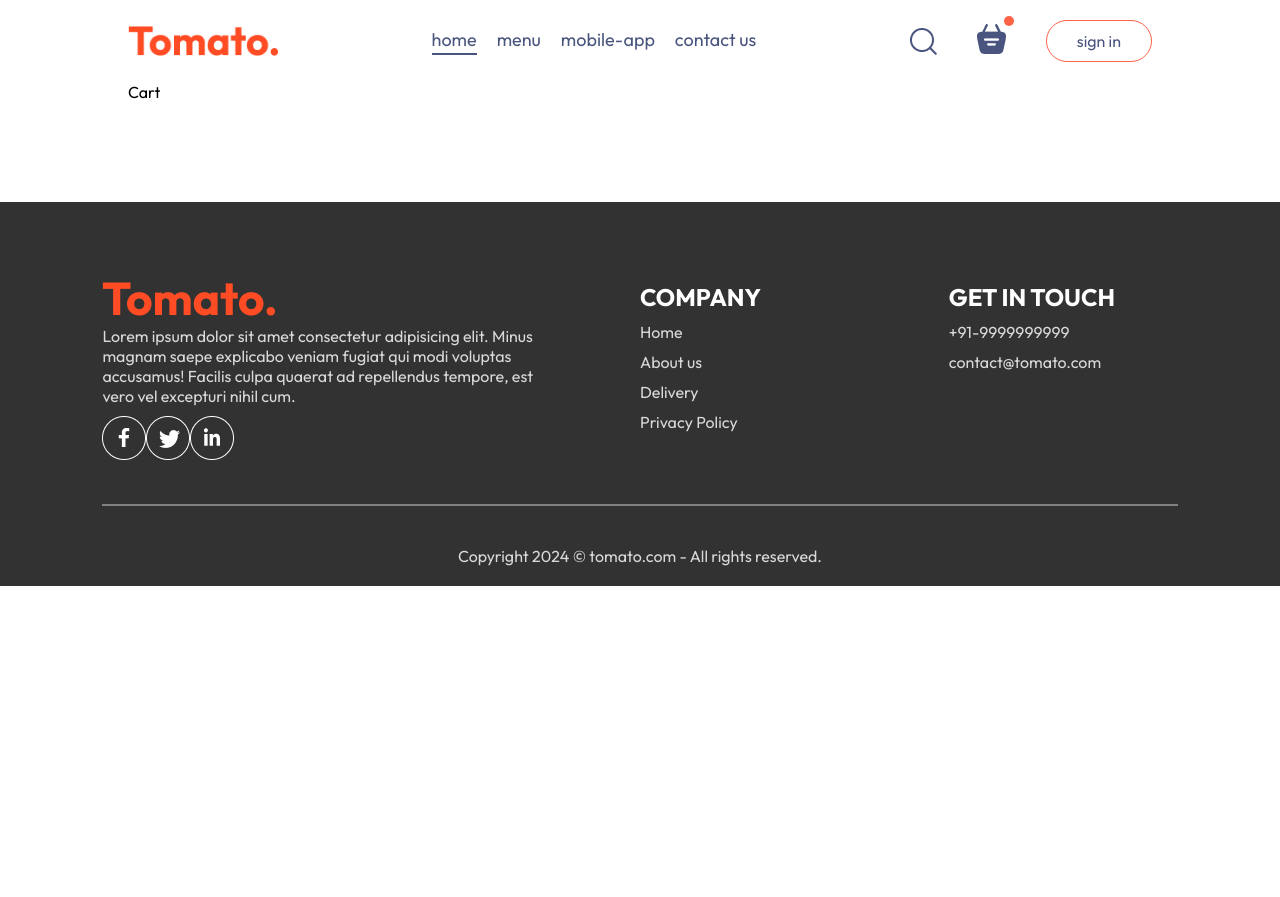
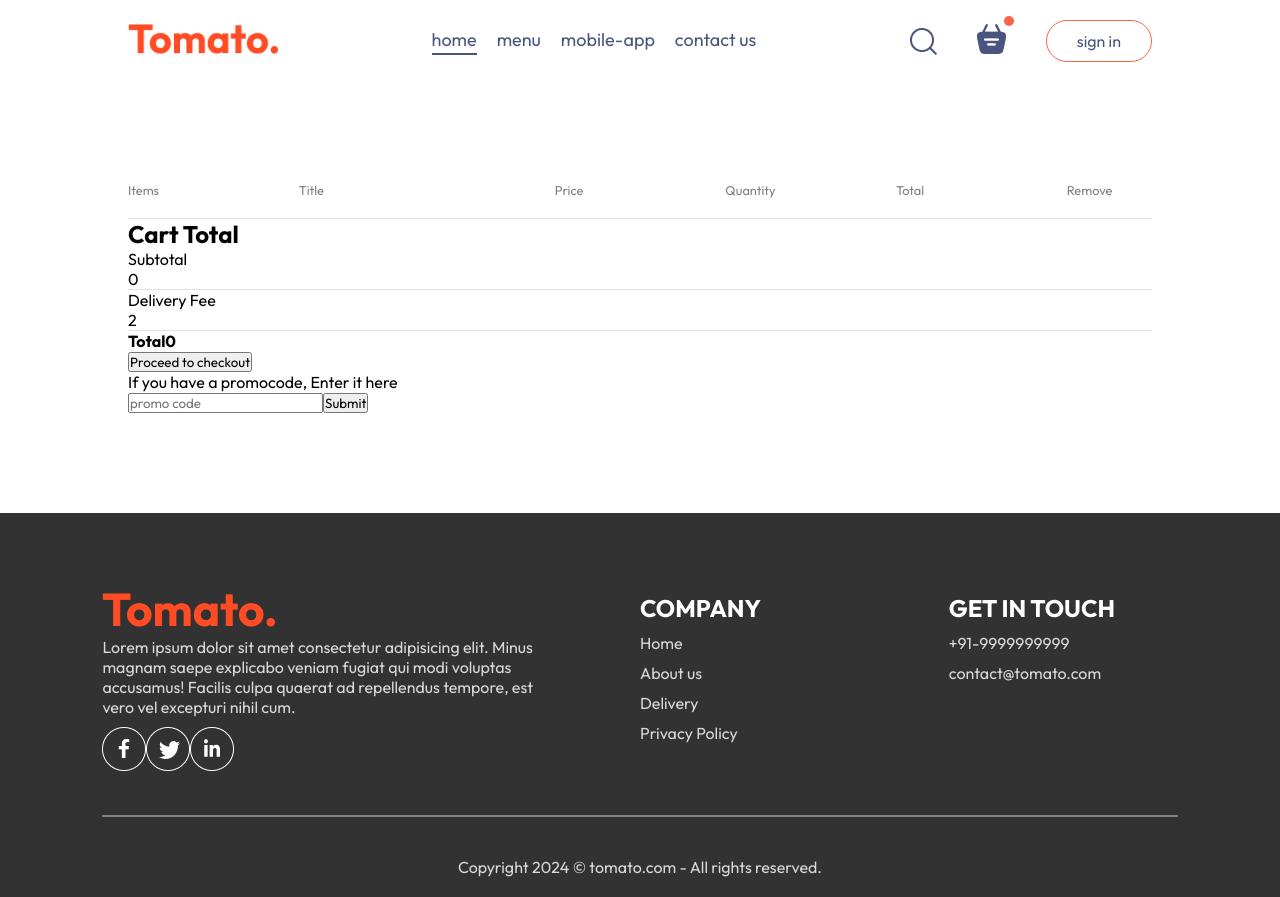
Before and after one commit to akhildhanesh/food-delivery-app, a React (Vite) app: page /cart in a window 1280 px wide. Before the commit the page ends 800 px from the top, so only its background shows below. Built offline with nearby package versions, Linux system fonts and the light colour scheme.

Commit message:
fix: build failed

```diff
--- a/src/components/Navbar/Navbar.jsx
+++ b/src/components/Navbar/Navbar.jsx
@@ -7,7 +7,7 @@
   const [menu, setMenu] = useState('home')
   return (
     <div className='navbar'>
-      <img src={assets.logo} alt="" className='logo' />
+      <Link to='/'><img src={assets.logo} alt="" className='logo' /></Link>
       <ul className="navbar-menu">
         <Link to='/' onClick={() => setMenu('home')} className={menu === "home" ? "active" : ""}>home</Link>
         <a href='#explore-menu' onClick={() => setMenu('menu')} className={menu === "menu" ? "active" : ""}>menu</a>
@@ -17,7 +17,7 @@
       <div className='navbar-right'>
         <img src={assets.search_icon} alt="" />
         <div className="navbar-search-icon">
-          <img src={assets.basket_icon} alt="" />
+          <Link to='/cart'><img src={assets.basket_icon} alt="" /></Link>
           <div className="dot"></div>
         </div>
         <button onClick={() => setShowLogin(true)}>sign in</button>
--- a/src/pages/Cart/Cart.css
+++ b/src/pages/Cart/Cart.css
@@ -0,0 +1,30 @@
+.cart {
+    margin-top: 100px;
+}
+
+.cart-items-title {
+    display: grid;
+    grid-template-columns: 1fr 1.5fr 1fr 1fr 1fr 0.5fr;
+    align-items: center;
+    color: grey;
+    font-size: max(1vw, 12px);
+}
+
+.cart-items-item {
+    margin: 10px 0px;
+    color: black;
+}
+
+.cart-items-item img {
+    width: 50px;
+}
+
+.cart hr {
+    height: 1px;
+    background-color: #e2e2e2;
+    border: none;
+}
+
+.cart-items-item .cross {
+    cursor: pointer;
+}
--- a/src/pages/Cart/Cart.jsx
+++ b/src/pages/Cart/Cart.jsx
@@ -1,9 +1,74 @@
-import React from 'react'
+import React, { useContext } from 'react'
 import './Cart.css'
+import { StoreContext } from '../../context/StoreContext'
 
 const Cart = () => {
+  const { cartItems, food_list, removeFromCart, addToCart } = useContext(StoreContext)
   return (
-    <div>Cart</div>
+    <div className='cart'>
+      <div className="cart-items">
+        <div className="cart-items-title">
+          <p>Items</p>
+          <p>Title</p>
+          <p>Price</p>
+          <p>Quantity</p>
+          <p>Total</p>
+          <p>Remove</p>
+        </div>
+        <br />
+        <hr />
+        {
+          food_list.map((item, i) => {
+            if (cartItems[item._id]) {
+              return (
+                <div key={i}>
+                  <div className='cart-items-title cart-items-item'>
+                    <img src={item.image} alt="" />
+                    <p>{item.name}</p>
+                    <p>${item.price}</p>
+                    <p>{cartItems[item._id]}</p>
+                    <p>${item.price * cartItems[item._id]}</p>
+                    <p onClick={() => removeFromCart(item._id)} className='cross'>x</p>
+                  </div>
+                  <hr />
+                </div>
+              )
+            }
+          })
+        }
+      </div>
+      <div className="cart-bottom">
+        <div className="cart-total">
+          <h2>Cart Total</h2>
+          <div>
+            <div className='cart-total-details'>
+              <p>Subtotal</p>
+              <p>{0}</p>
+            </div>
+            <hr />
+            <div className='cart-total-details'>
+              <p>Delivery Fee</p>
+              <p>{2}</p>
+            </div>
+            <hr />
+            <div className='cart-total-details'>
+              <b>Total</b>
+              <b>{0}</b>
+            </div>
+          </div>
+          <button>Proceed to checkout</button>
+        </div>
+        <div className="cart-promocode">
+          <div>
+            <p>If you have a promocode, Enter it here</p>
+            <div className="cart-promocode-input">
+              <input type="text" placeholder='promo code' />
+              <button>Submit</button>
+            </div>
+          </div>
+        </div>
+      </div>
+    </div>
   )
 }
 
--- a/src/pages/PlaceOrder/PlaceOrder.jsx
+++ b/src/pages/PlaceOrder/PlaceOrder.jsx
@@ -1,5 +1,5 @@
 import React from 'react'
-import './placeOrder.css'
+import './PlaceOrder.css'
 
 const PlaceOrder = () => {
   return (
```
